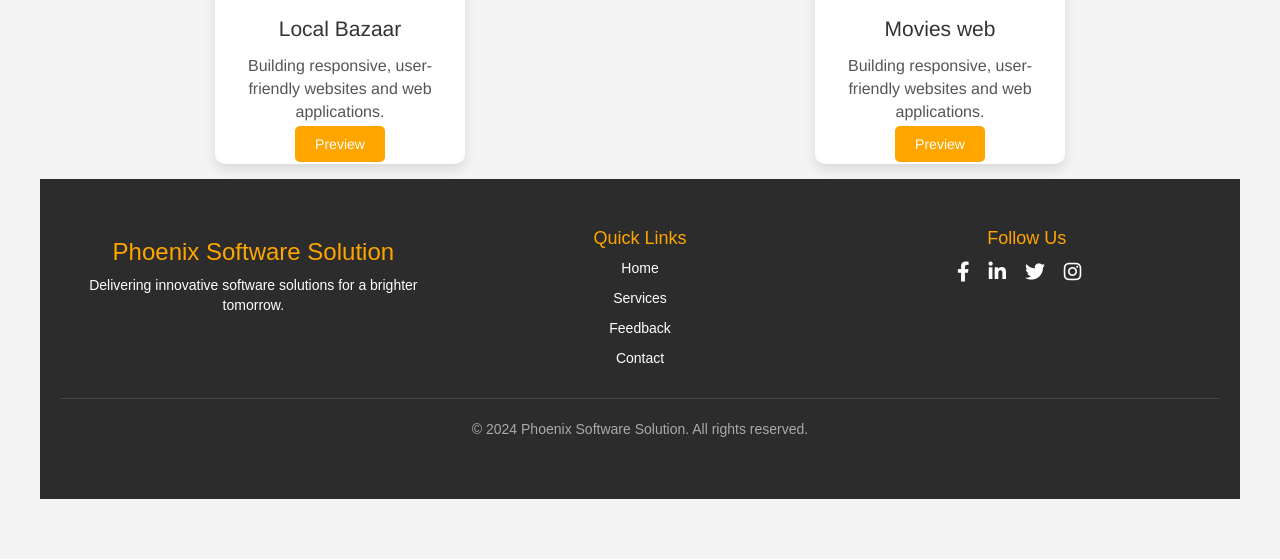
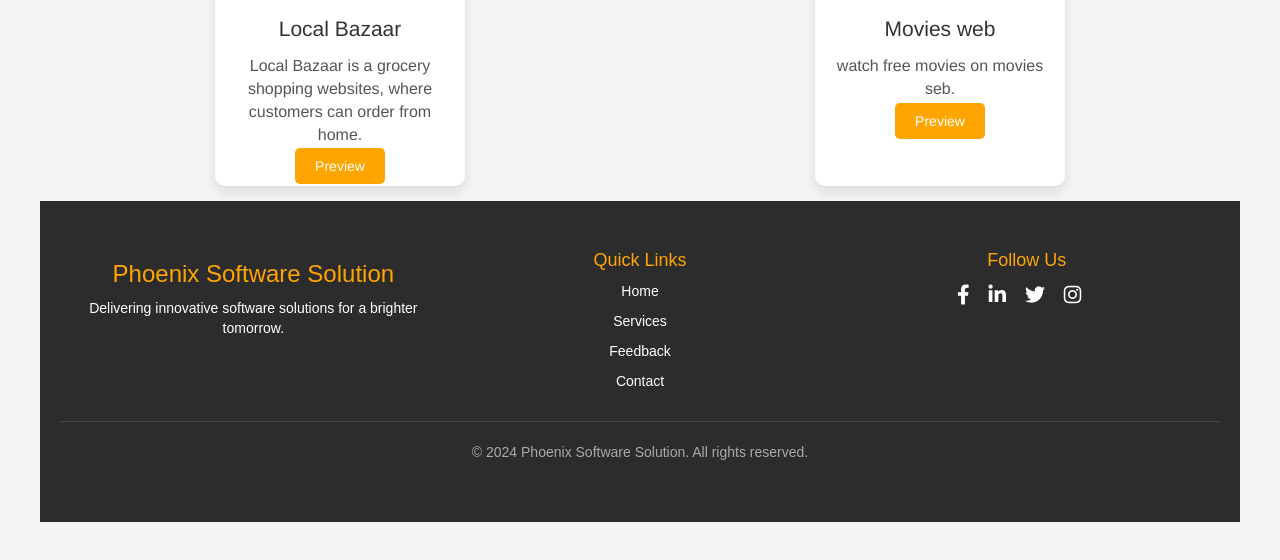
Before and after one commit to Phoenix-star-tech/Phoenix, a plain HTML site: page service.html in a window 1280 px wide. Shown: the part 1047-1607 px from the top of the page. Drawn offline with nearby package versions, Linux system fonts and the light colour scheme.

Commit message:
Update service.html

```diff
--- a/service.html
+++ b/service.html
@@ -75,7 +75,7 @@
         <img src="images/localbazaar.png" alt="Local Bazaar">
       </div>
       <h3>Local Bazaar</h3>
-      <p>Building responsive, user-friendly websites and web applications.</p>
+      <p>Local Bazaar is a grocery shopping websites, where customers can order from home.</p>
       <a class="contactsum" href="https://techhacking123.github.io/LocalBazaar/index.html" type="submit" >Preview</a>
     </div>
     <div class="services-container">
@@ -84,7 +84,7 @@
           <img src="images/phoenixmovie.png" alt="phoenix movies">
         </div>
         <h3>Movies web</h3>
-        <p>Building responsive, user-friendly websites and web applications.</p>
+        <p>watch free movies on movies seb.</p>
         <a class="contactsum" href="https://phoenix-star-tech.github.io/Phoenix-movies/" type="submit" >Preview</a>
       </div>
 </div>
```
